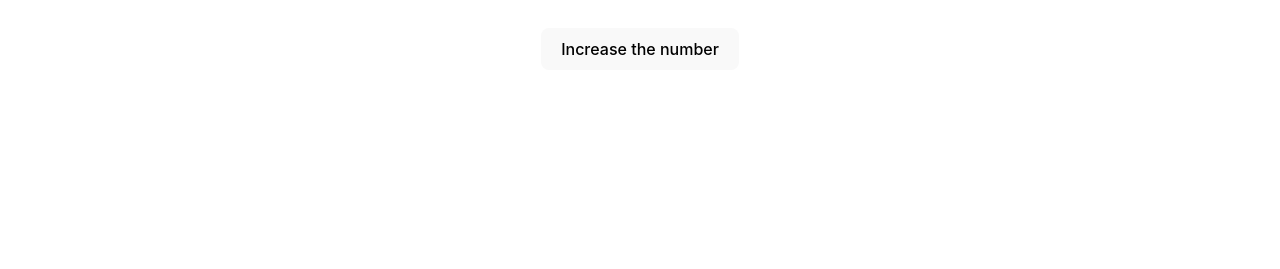
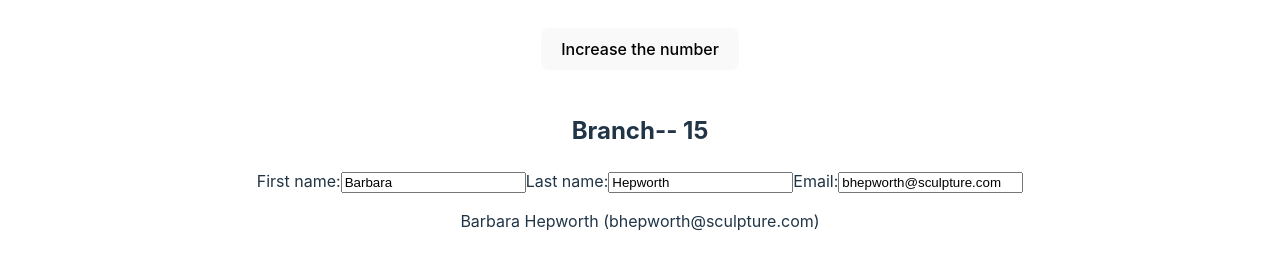
Before and after one commit to drbilll/react-things, a React (Vite) app: page / in a window 1280 px wide. Shown: the part 6954-7223 px from the top of the page. Before the commit the page ends 7056 px from the top, so only its background shows below. Built offline with nearby package versions, Linux system fonts and the light colour scheme.

Commit message:
Commit 15-Updating-Objects-in-State

```diff
--- a/src/App.jsx
+++ b/src/App.jsx
@@ -5,6 +5,7 @@ import Copyright from './Copyright'
 import Counter from './Counter'
 import Counter1 from './Counter1'
 import FancyText from './FancyText'
+import Form from './Form'
 import Gallery from './Gallery'
 import Gallery1 from './Gallery1'
 import Gallery2 from './Gallery2'
@@ -98,6 +99,11 @@ function App() {
         <Counter1 />
       </div>
 
+      <div>
+        <br/><h2>Branch-- 15</h2>
+        <Form />
+      </div>
+
     </>
   )
 }
--- /dev/null
+++ b/src/Form.jsx
@@ -0,0 +1,52 @@
+import { useState } from 'react';
+
+export default function Form() {
+  const [person, setPerson] = useState({
+    firstName: 'Barbara',
+    lastName: 'Hepworth',
+    email: 'bhepworth@sculpture.com'
+  });
+
+  function handleFirstNameChange(e) {
+    person.firstName = e.target.value;
+  }
+
+  function handleLastNameChange(e) {
+    person.lastName = e.target.value;
+  }
+
+  function handleEmailChange(e) {
+    person.email = e.target.value;
+  }
+
+  return (
+    <>
+      <label>
+        First name:
+        <input
+          value={person.firstName}
+          onChange={handleFirstNameChange}
+        />
+      </label>
+      <label>
+        Last name:
+        <input
+          value={person.lastName}
+          onChange={handleLastNameChange}
+        />
+      </label>
+      <label>
+        Email:
+        <input
+          value={person.email}
+          onChange={handleEmailChange}
+        />
+      </label>
+      <p>
+        {person.firstName}{' '}
+        {person.lastName}{' '}
+        ({person.email})
+      </p>
+    </>
+  );
+}
```
